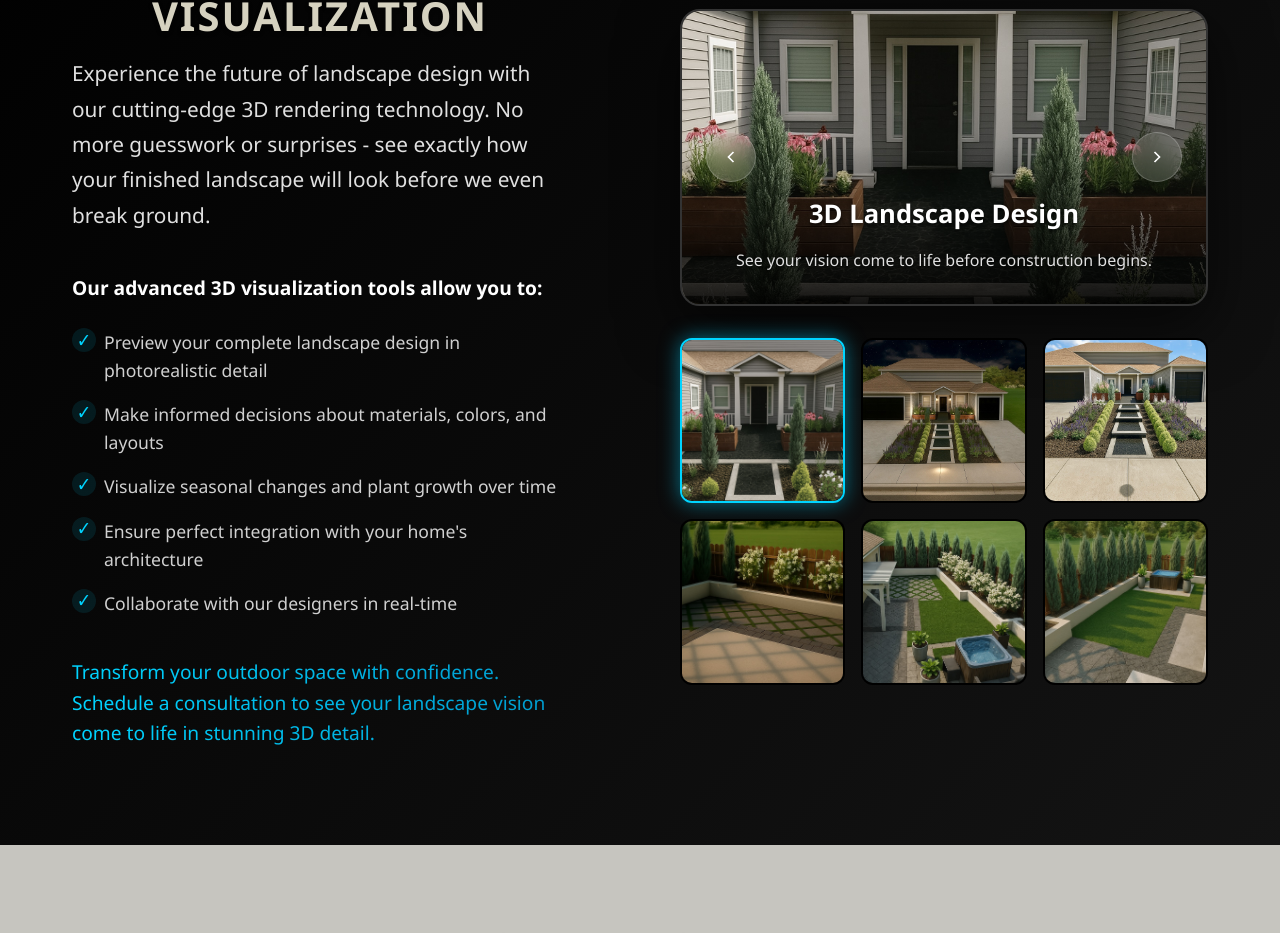
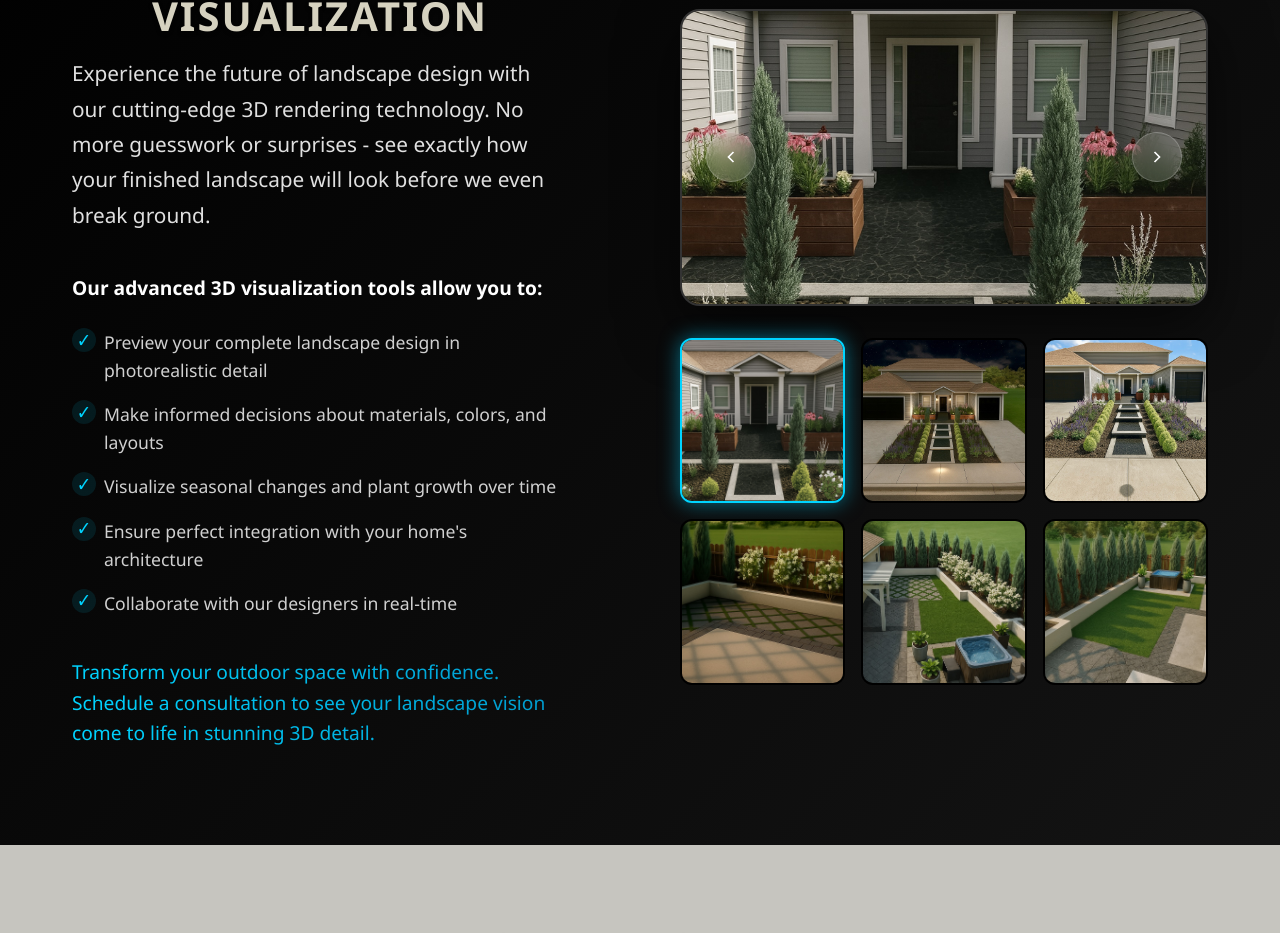
Before and after one commit to acnikzad/fluorescent-landscapes, a React (Create React App) app: page / in a window 1280 px wide. Shown: the part 3133-4066 px from the top of the page. Built offline with nearby package versions, Linux system fonts and the light colour scheme; no server answers.

Commit message:
removed title and description from 3d photos

```diff
--- a/src/components/3DVisualization.js
+++ b/src/components/3DVisualization.js
@@ -15,38 +15,26 @@ const ThreeDVisualization = () => {
     {
       id: '3d-1',
       image: render3D1,
-      title: "3D Landscape Design",
-      description: "See your vision come to life before construction begins."
     },
     {
       id: '3d-2',
       image: render3D2,
-      title: "Patio & Hardscape Visualization",
-      description: "Perfect planning with photorealistic 3D rendering."
     },
     {
       id: '3d-3',
       image: render3D3,
-      title: "Garden & Plant Design",
-      description: "Visualize seasonal changes and plant growth over time."
     },
     {
       id: '3d-4',
       image: render3D4,
-      title: "Outdoor Living Spaces",
-      description: "Design outdoor kitchens, fire pits, and entertainment areas."
     },
     {
       id: '3d-5',
       image: render3D5,
-      title: "Water Features & Pools",
-      description: "See how water elements integrate with your landscape."
     },
     {
       id: '3d-6',
       image: render3D6,
-      title: "Complete Property Transformation",
-      description: "Full 3D visualization of your entire landscape project."
     }
   ];
 
@@ -115,12 +103,12 @@ const ThreeDVisualization = () => {
                   alt={render3DItems[currentIndex].title}
                   className="main-image"
                 />
-                <div className="image-overlay">
+                {/* <div className="image-overlay">
                   <div className="overlay-content">
                     <h3 className="image-title">{render3DItems[currentIndex].title}</h3>
                     <p className="image-description">{render3DItems[currentIndex].description}</p>
                   </div>
-                </div>
+                </div> */}
               </div>
 
               <button
```
